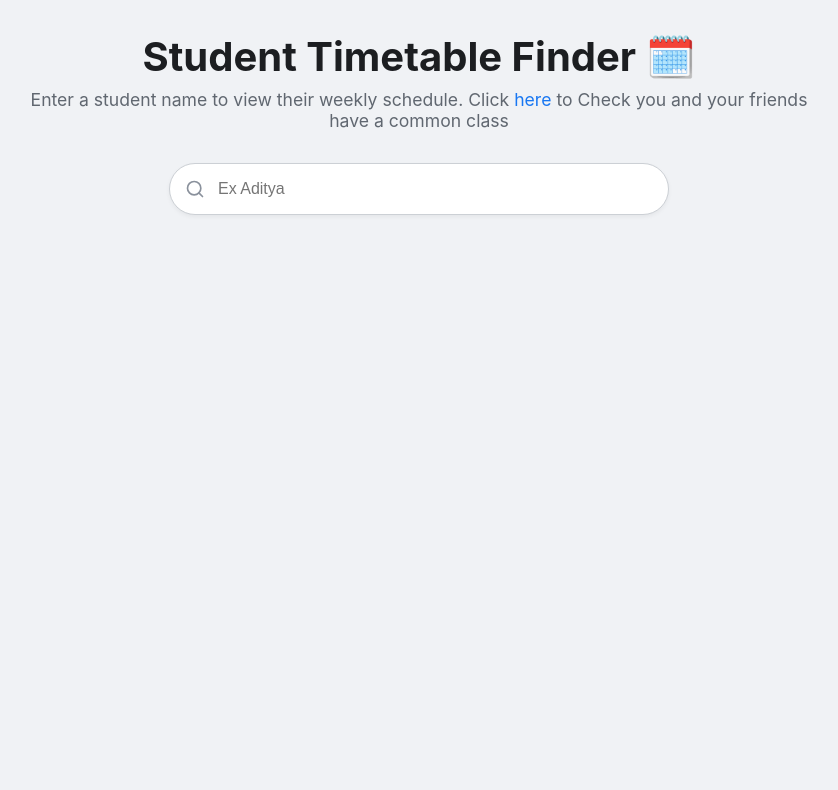
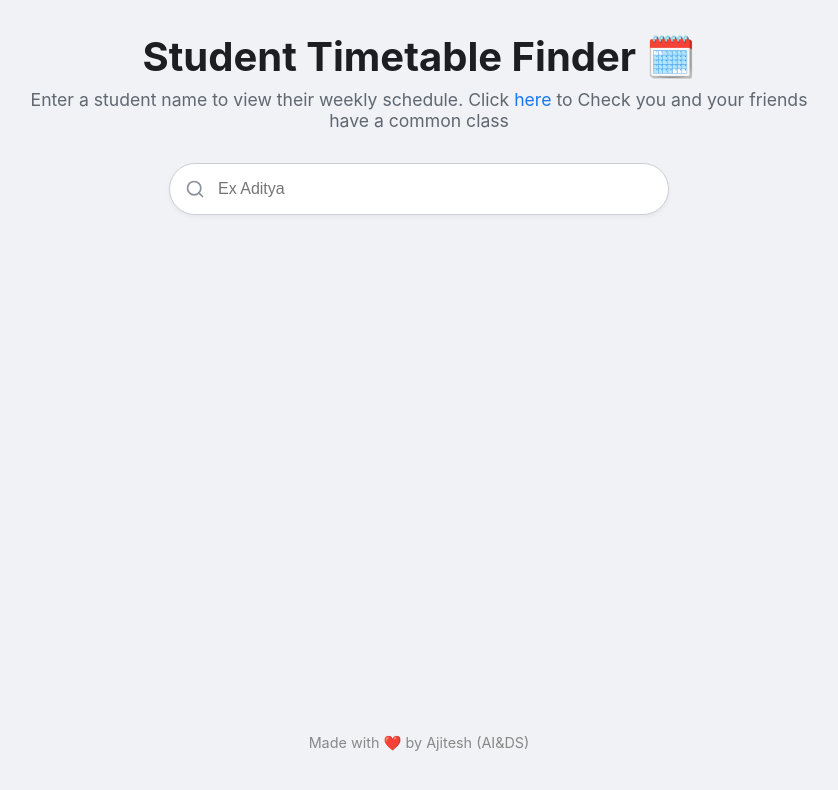
Before and after one commit to Ajitesh-07/Timetable-Viewer, a Next.js app: page / in a window 1280 px wide. Shown: the top 790 px of the page, without its empty margins (221-1059 px from the left). Built offline with nearby package versions, Linux system fonts and the light colour scheme.

Commit message:
Added credits

```diff
--- a/src/app/compare/page.tsx
+++ b/src/app/compare/page.tsx
@@ -5,7 +5,6 @@ import styles from './page.module.css';
 import nameMap from '@/../lib/nameMap.json';
 import timetable from '@/../lib/timetable/schedule.json';
 
-// --- TYPE DEFINITIONS ---
 interface Student {
     name: string;
     group: number;
--- a/src/app/page.module.css
+++ b/src/app/page.module.css
@@ -249,6 +249,19 @@
   cursor: pointer;
 }
 
+.footer {
+  width: 100%;
+  text-align: center;
+  padding: 2rem 0 1rem;
+  margin-top: auto;
+  color: #888;
+  font-size: 0.9em;
+}
+
+.footer p {
+  margin: 0;
+}
+
 /* --- Responsive Design --- */
 @media (max-width: 600px) {
     .pageContainer {
--- a/src/app/page.tsx
+++ b/src/app/page.tsx
@@ -3,7 +3,7 @@ import React, { useEffect, useRef, useState } from "react";
 import nameMap from '../../lib/nameMap.json';
 import timetable from '../../lib/timetable/schedule.json';
 import styles from "./page.module.css";
-import { useRouter } from"next/navigation"
+import { useRouter } from "next/navigation"
 import Head from "next/head";
 
 interface TimetableSlot {
@@ -238,6 +238,11 @@ const TimetablePage = () => {
               </div>
             )}
           </main>
+
+          <footer className={styles.footer}>
+            <p>Made with ❤️ by Ajitesh (AI&DS)</p>
+          </footer>
+
         </div>
       </main>
     </>
```
